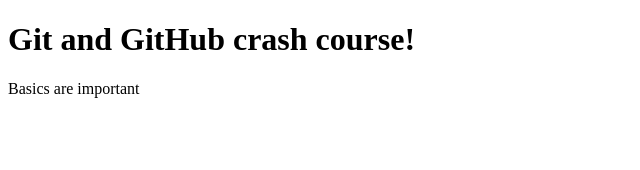
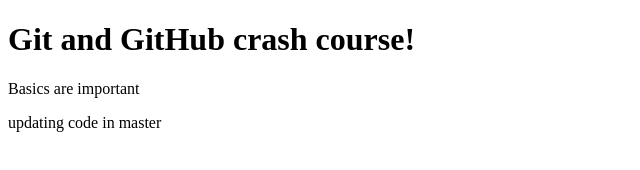
Before and after one commit to Aseemshopping/github-crash-course, a plain HTML site: page index.html in a window 1280 px wide. Shown: the whole page, without its empty margins (0-640 px from the left). Drawn offline with Linux system fonts and the light colour scheme.

Commit message:
added code in master

```diff
--- a/index.html
+++ b/index.html
@@ -6,5 +6,6 @@
   <body>
     <h1>Git and GitHub crash course!</h1>
     <p>Basics are important</p>
+    <p>updating code in master</p>
   </body>
 </html>
```
Also changed, not shown: 1 other file.
